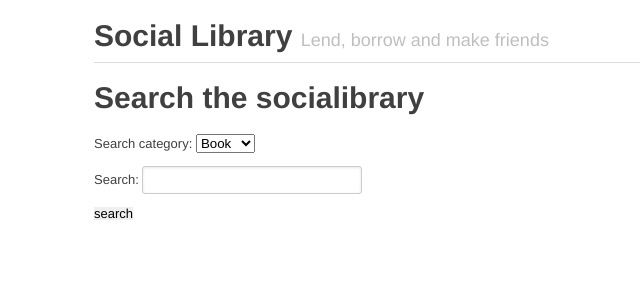
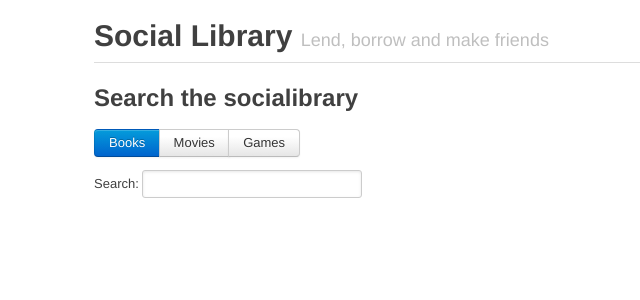
Before and after one commit to socialibrary/socialibrary, a Python web app: template templates/search.html in a window 1280 px wide. Shown: the top 300 px of the page, without its empty margins (76-716 px from the left). Run offline with Jinja, Linux system fonts and the light colour scheme; the template is opened without the code that fills it, so the values that code supplies are empty; some libraries are stand-ins or nearby versions.

Commit message:
Added the autocomplete widget. Will link it to prasad's code

```diff
--- a/main.py
+++ b/main.py
@@ -609,7 +609,7 @@ def main():
         (r'/searchitem', SearchItemHandler),
         (r'/add', AddHandler),
         (r'/additem', AddItemHandler),
-        (r'/autocomplete', AutoCompleteHandler),
+        (r'/search_ac', AutoCompleteHandler),
     ]
     application = webapp.WSGIApplication(routes,
         debug=os.environ.get('SERVER_SOFTWARE', '').startswith('Dev'))
--- a/templates/search.html
+++ b/templates/search.html
@@ -35,18 +35,44 @@
   }
 </script>
 <div class="search">
-  <h1>Search the socialibrary</h1>
+  <h2>Search the socialibrary</h2>
 
-  <form id="searchform" name="searchform" action="/searchitem">
-    Search category: <select name="category" id="category">
-      <option value="1" selected="selected">Book</option>
-      <option value="2">Movie</option>
-      <option value="3">Game</option>
-    </select>
-    <br/><br/>
-    Search: <input type="text" name="searchbox" id="searchbox"/><br/><br/>
-    <button type="button" name="search" id="search" onclick="sendrequest(this.form)"> search </button> <br/>
-  </form>
+  <form id="searchform" name="searchform" action="/searchitem" style="margin-top: 1em;">
+        <div id="radioset" >
+          <input type="radio" id="radio1" name="radio_group" checked="checked" value="1" /><label for="radio1">Books</label>
+          <input type="radio" id="radio2" name="radio_group" value="2" /><label for="radio2">Movies</label>
+          <input type="radio" id="radio3" name="radio_group" value="3" /><label for="radio3">Games</label>
+        </div>
+        </br>
+        <div class="ui-widget">
+      <label for="tags">Search: </label>
+      <input id="tags" />
+    </div>
+ </form>
+
+
   <div id="message" name="message" />
 </div>
+
+<script type="text/javascript" src="js/jquery-1.6.2.min.js"></script>
+<script type="text/javascript" src="js/jquery-ui-1.8.16.custom.min.js"></script>
+
+<script type="text/javascript">
+$('#radioset').buttonset();
+    $("#format").buttonset();
+$("#tags").autocomplete({
+  source: function(request, response) {
+
+  $.ajax({url:"http://localhost:8080/search_ac",
+          data: { search_term: request.term, category: $('input[name=radio_group]:checked').val() },
+          dataType: "json",
+          method: "get",
+            success:  function(data){
+                      response(data);
+                  },
+          });
+
+  }
+  });
+ </script>
 {% endblock %}
```
